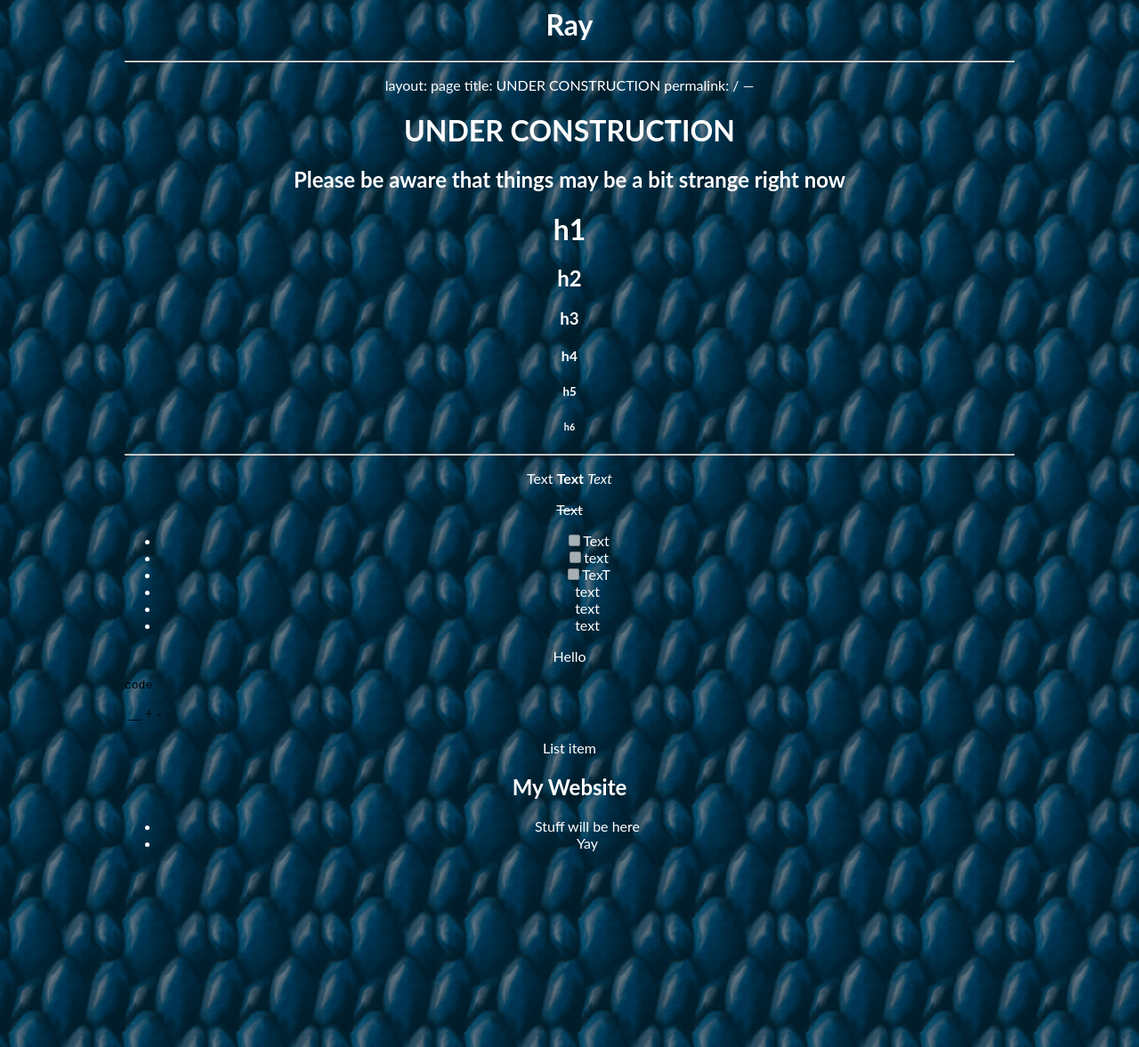
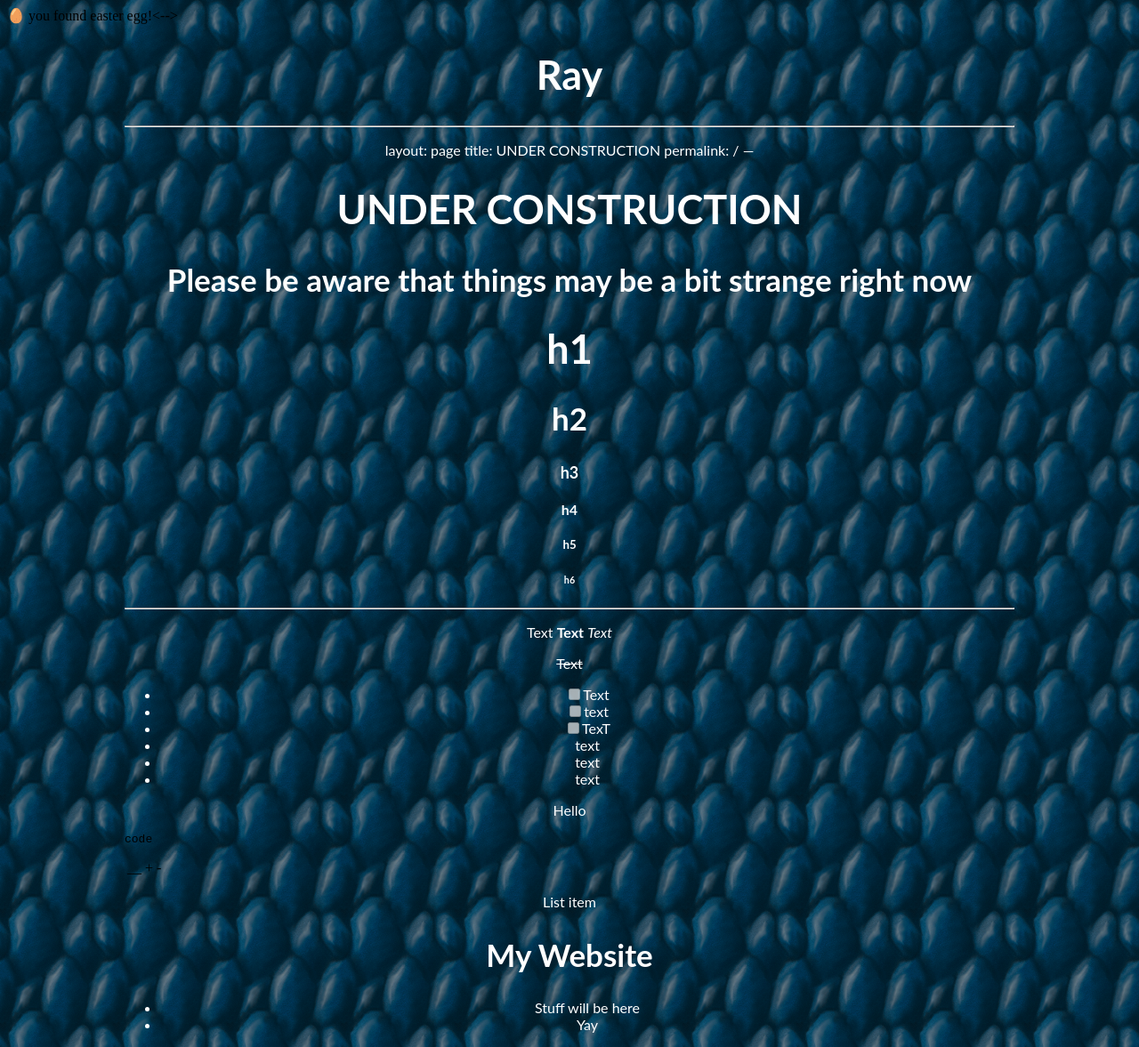
Before and after one commit to RayTheNoob/website, a Jekyll site: the page built from main.md, in a window 1280 px wide. Shown: the whole page at 89% size. Built offline with Jekyll 4.4.1, drawn with Linux system fonts in a browser that asks for light colours.

Commit message:
Update page.html

```diff
--- a/_layouts/page.html
+++ b/_layouts/page.html
@@ -1,6 +1,7 @@
 ---
 layout: page
 ---
+<!-->🥚 you found easter egg!<-->
 
   <head>
     <title>{{ page.title | escape }}</title>
@@ -19,9 +20,9 @@ layout: page
       a, p, ul, il, ol {
          text-size: 25;
       }
-      h1 {text-size: 45;}
-      h2 {text-size: 35;}
-      h3 {text-size: 18;}
+      h1 {font-size: 45;}
+      h2 {font-size: 35;}
+      h3 {font-size: 18;}
       body{
         background-image: url("assets/background2.png")
       }
```
